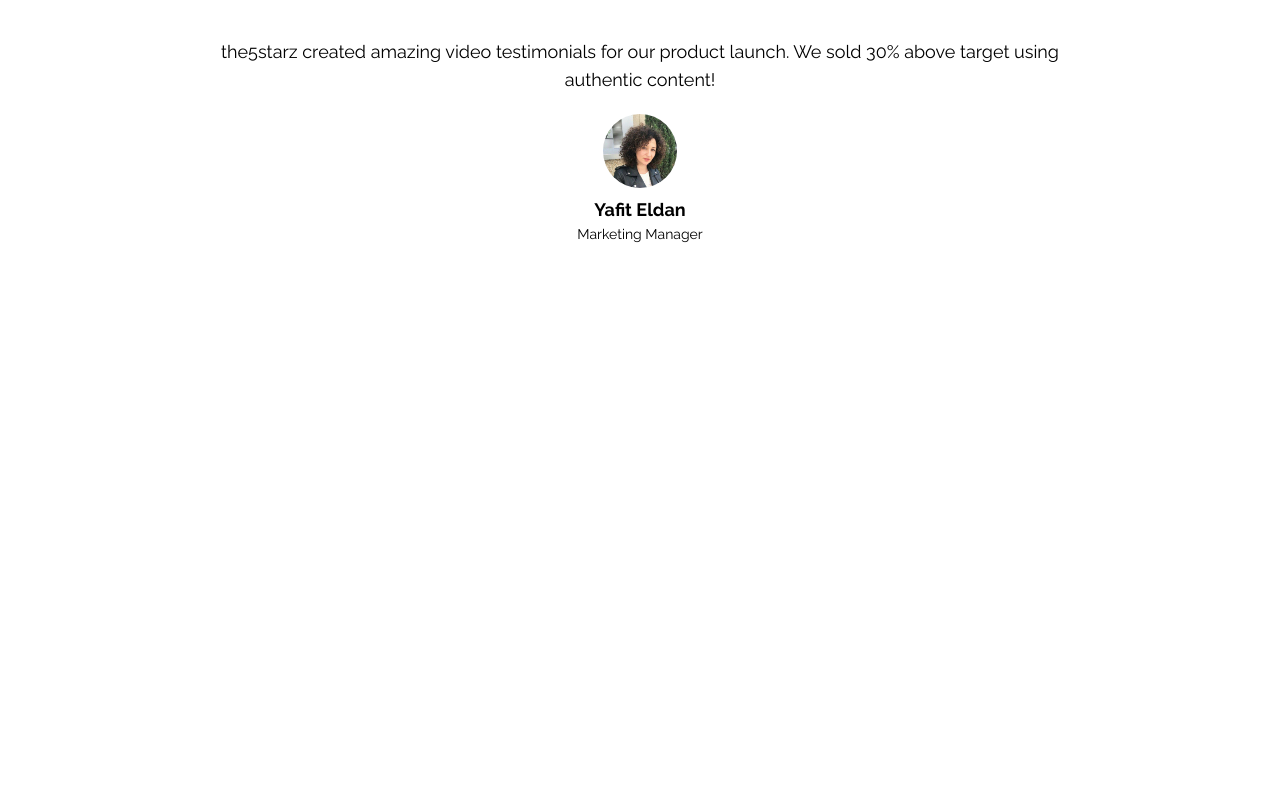
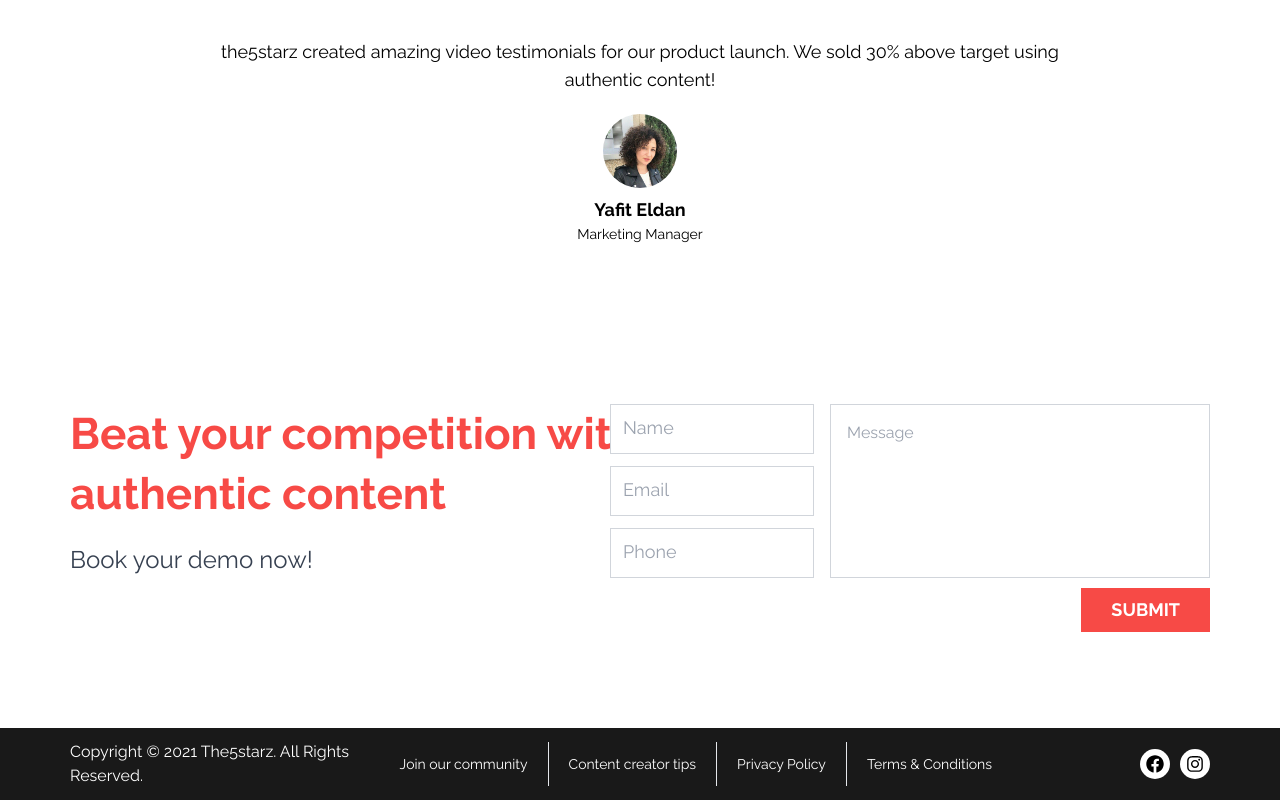
Before and after one commit to frusciante189/the5starz, a Next.js app: page / in a window 1280 px wide. Shown: the part 2566-3366 px from the top of the page. Before the commit the page ends 2874 px from the top, so only its background shows below. Built offline with nearby package versions, Linux system fonts and the light colour scheme.

Commit message:
latest init

```diff
--- /dev/null
+++ b/components/Community/Form.js
@@ -0,0 +1,22 @@
+import React from "react";
+
+const Form = () => {
+  return (
+    <section>
+      <div>
+        <h1>
+          The more info we have the greater your chances of receiving free
+          products.
+        </h1>
+        <div>
+          <div>
+            <span>1</span>
+            <h1>Personal Information</h1>
+          </div>
+        </div>
+      </div>
+    </section>
+  );
+};
+
+export default Form;
--- /dev/null
+++ b/components/Community/Hero.js
@@ -0,0 +1,13 @@
+import React from "react";
+
+const Hero = () => {
+  return (
+    <div className="bg-[#F0F0F0] h-[500px] flex items-center justify-center">
+      <h1 className="font-bold text-[28px] leading-[28px] sm:text-[31px] sm:leading-[31px] lg:text-[34px] lg:leading-[34px] xl:text-[42px] xl:leading-[42px]">
+        Join Our Community
+      </h1>
+    </div>
+  );
+};
+
+export default Hero;
--- /dev/null
+++ b/components/Footer.js
@@ -0,0 +1,43 @@
+import Link from "next/link";
+import React from "react";
+import { FaFacebook, FaInstagram } from "react-icons/fa";
+
+const Footer = () => {
+  return (
+    <footer className="lg:px-[70px] sm:px-12 px-5 bg-[#191919] flex justify-between items-center text-white py-3">
+      <div className="w-1/4">
+        <p>Copyright © 2021 The5starz. All Rights Reserved.</p>
+      </div>
+      <div className="flex justify-end items-center space-x-32 w-3/4">
+        <div className="flex divide-x">
+          <Link href="/">
+            <a className="px-5 py-3 text-sm">Join our community</a>
+          </Link>
+          <Link href="/">
+            <a className="px-5 py-3 text-sm">Content creator tips</a>
+          </Link>
+          <Link href="/">
+            <a className="px-5 py-3 text-sm">Privacy Policy</a>
+          </Link>
+          <Link href="/">
+            <a className="px-5 py-3 text-sm">Terms & Conditions</a>
+          </Link>
+        </div>
+        <div className="flex space-x-2.5">
+          <Link href="/">
+            <a className="p-1.5 rounded-full bg-white">
+              <FaFacebook size={18} className="fill-black" />
+            </a>
+          </Link>
+          <Link href="/">
+            <a className="p-1.5 rounded-full bg-white">
+              <FaInstagram size={18} className="fill-black" />
+            </a>
+          </Link>
+        </div>
+      </div>
+    </footer>
+  );
+};
+
+export default Footer;
--- /dev/null
+++ b/components/Home/Authenticity.js
@@ -0,0 +1,30 @@
+import React from "react";
+
+const Authenticity = () => {
+  return (
+    <div className="bg-bg4 w-full bg-cover bg-no-repeat sm:py-7 md:py-10 lg:py-12 xl:py-16 py-5">
+      <div className="max-w-5xl mx-auto flex items-center flex-col">
+        <h1 className="font-bold text-[42px] leading-[42px]">
+          Authenticity pays off
+        </h1>
+        <div className="bg-black h-1.5 w-1/6 lg:w-[7%] rounded-full lg:mt-5 mt-3"></div>
+        <div className="grid grid-cols-3">
+          <div className="bg-white flex flex-col h-full">
+            <div className="w-full h-2/5">
+              <h1>50%</h1>
+            </div>
+            <div className="h-3/5">
+              <h1>Click through rates</h1>
+              <p>
+                Ads based on UGC receive 4 times higher click-through rates and
+                a 50% drop in cost-per-click compared to average ads.{" "}
+              </p>
+            </div>
+          </div>
+        </div>
+      </div>
+    </div>
+  );
+};
+
+export default Authenticity;
--- /dev/null
+++ b/components/Home/Form.js
@@ -0,0 +1,51 @@
+import React from "react";
+
+const Form = () => {
+  return (
+    <section className="lg:px-[70px] sm:px-12 px-5 lg:py-24 md:py-14 sm:py-10 py-12 bg-white">
+      <div className="flex justify-between">
+        <div className="max-w-xl">
+          <h1 className="text-primaryRed font-bold text-4xl lg:text-[44px] leading-[60px] ">
+            Beat your competition with authentic content
+          </h1>
+          <p className="text-2xl mt-5 text-gray-700">Book your demo now!</p>
+        </div>
+        <div className="flex flex-col text-gray-500 w-1/2">
+          <form className="flex space-x-4 justify-end">
+            <div className="flex flex-col w-1/2 space-y-3">
+              <input
+                type="text"
+                placeholder="Name"
+                className="border p-3 focus:outline-none placeholder:text-lg placeholder:text-gray-400 border-gray-300"
+              />
+              <input
+                type="email"
+                placeholder="Email"
+                className="border p-3 focus:outline-none placeholder:text-lg placeholder:text-gray-400 border-gray-300"
+              />
+              <input
+                type="text"
+                placeholder="Phone"
+                className="border p-3 focus:outline-none placeholder:text-lg placeholder:text-gray-400 border-gray-300"
+              />
+            </div>
+            <div>
+              <textarea
+                cols="40"
+                className="border resize-none focus:outline-none border-gray-300 p-4 h-full"
+                placeholder="Message"
+              ></textarea>
+            </div>
+          </form>
+          <div className="flex justify-end mt-2.5">
+            <button className="bg-primaryRed text-white font-bold px-[30px] py-2 text-lg uppercase">
+              Submit
+            </button>
+          </div>
+        </div>
+      </div>
+    </section>
+  );
+};
+
+export default Form;
--- a/components/Layout.js
+++ b/components/Layout.js
@@ -1,4 +1,4 @@
-import React from "react";
+import Footer from "./Footer";
 import Navbar from "./Navbar";
 import PageHead from "./PageHead";
 
@@ -8,6 +8,7 @@
       <PageHead />
       <Navbar />
       <main className="antialiased">{children}</main>
+      <Footer />
     </>
   );
 };
--- a/package.json
+++ b/package.json
@@ -13,6 +13,7 @@
     "next": "12.0.7",
     "react": "17.0.2",
     "react-dom": "17.0.2",
+    "react-icons": "^4.3.1",
     "react-slick": "^0.28.1",
     "slick-carousel": "^1.8.1"
   },
--- a/pages/index.js
+++ b/pages/index.js
@@ -1,4 +1,6 @@
+import Authenticity from "../components/Home/Authenticity";
 import Client from "../components/Home/Client";
+import Form from "../components/Home/Form";
 import Hero from "../components/Home/Hero";
 import Inspired from "../components/Home/Inspired";
 import ProblemSolution from "../components/Home/ProblemSolution";
@@ -12,6 +14,8 @@
       <Client />
       <Inspired />
       <Testimonial />
+      {/* <Authenticity /> */}
+      <Form />
     </>
   );
 }
--- /dev/null
+++ b/pages/join-our-community.js
@@ -0,0 +1,14 @@
+import React from "react";
+import Form from "../components/Community/Form";
+import Hero from "../components/Community/Hero";
+
+const Community = () => {
+  return (
+    <>
+      <Hero />
+      <Form />
+    </>
+  );
+};
+
+export default Community;
--- a/tailwind.config.js
+++ b/tailwind.config.js
@@ -10,6 +10,7 @@
       },
       backgroundImage: {
         banner: "url('../public/Assets/banner.jpg')",
+        bg4: "url('../public/Assets/bg4.png')",
       },
     },
   },
```
Also changed, not shown: public/Assets/bg4.png (added), 1 other file (tests, documents, lock files or other folders).
